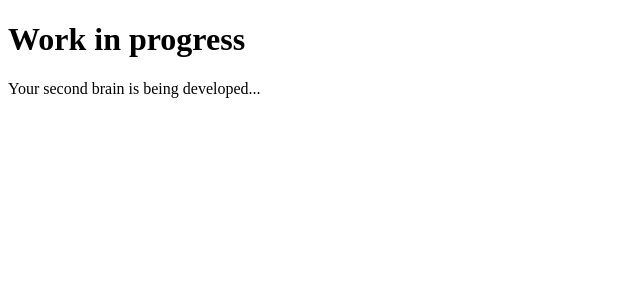
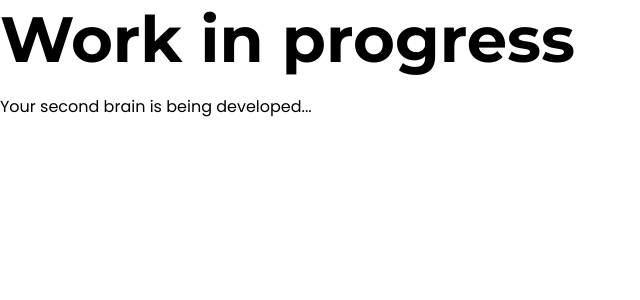
Before and after one commit to gabriella-guimaraes/seccond-brain, an Angular app in the folder UI/second-brain-ui/: page / in a window 1280 px wide. Shown: the top 300 px of the page, without its empty margins (0-640 px from the left). Built offline with nearby package versions, Linux system fonts and the light colour scheme.

Commit message:
style: Global styles + Angular Material installed

```diff
--- a/UI/second-brain-ui/package.json
+++ b/UI/second-brain-ui/package.json
@@ -12,10 +12,12 @@
   "private": true,
   "dependencies": {
     "@angular/animations": "^18.2.0",
+    "@angular/cdk": "^17.0.0",
     "@angular/common": "^18.2.0",
     "@angular/compiler": "^18.2.0",
     "@angular/core": "^18.2.0",
     "@angular/forms": "^18.2.0",
+    "@angular/material": "^17.0.0",
     "@angular/platform-browser": "^18.2.0",
     "@angular/platform-browser-dynamic": "^18.2.0",
     "@angular/platform-server": "^18.2.0",
--- a/UI/second-brain-ui/src/index.html
+++ b/UI/second-brain-ui/src/index.html
@@ -6,6 +6,12 @@
   <base href="/">
   <meta name="viewport" content="width=device-width, initial-scale=1">
   <link rel="icon" type="image/x-icon" href="favicon.ico">
+  <style>
+    @import url('https://fonts.googleapis.com/css2?family=Poppins:ital,wght@0,100;0,200;0,300;0,400;0,500;0,600;0,700;0,800;0,900;1,100;1,200;1,300;1,400;1,500;1,600;1,700;1,800;1,900&display=swap');
+  </style>
+  <style>
+    @import url('https://fonts.googleapis.com/css2?family=Inter:ital,opsz,wght@0,14..32,100..900;1,14..32,100..900&family=Montserrat:ital,wght@0,100..900;1,100..900&family=Poppins:ital,wght@0,100;0,200;0,300;0,400;0,500;0,600;0,700;0,800;0,900;1,100;1,200;1,300;1,400;1,500;1,600;1,700;1,800;1,900&display=swap');
+    </style>
 </head>
 <body>
   <app-root></app-root>
--- a/UI/second-brain-ui/src/styles.css
+++ b/UI/second-brain-ui/src/styles.css
@@ -1 +1,49 @@
-/* You can add global styles to this file, and also import other style files */
+:root {
+    --bg-light: #f7f8fe;
+    --text: #05081d;
+    --primary-blue: #243adc;
+    --secondary-pink: #ec8589;
+    --accent-yellow: #e4a853;
+}
+
+html, body {
+    margin: 0;
+	padding: 0;
+	border: 0;
+}
+
+h1, h2, h3, h4, h5 {
+    font-family: "Montserrat", serif;
+    margin: 0;
+    margin-bottom: 0.8rem;
+}
+
+p {
+    font-family: "Poppins", sans-serif;
+    font-size: 1rem;
+}
+
+span {
+    font-family: "Poppins", sans-serif;
+    font-size: 0.75rem;
+}
+
+h1 {
+    font-size: 4rem;
+}
+
+h2 {
+    font-size: 2.5rem;
+}
+
+h3 {
+    font-size: 2rem;
+}
+
+h4 {
+    font-size: 1.75rem;
+}
+
+h5 {
+    font-size: 1.5rem;
+}
```
Also changed, not shown: 1 other file (tests, documents, lock files or other folders).
